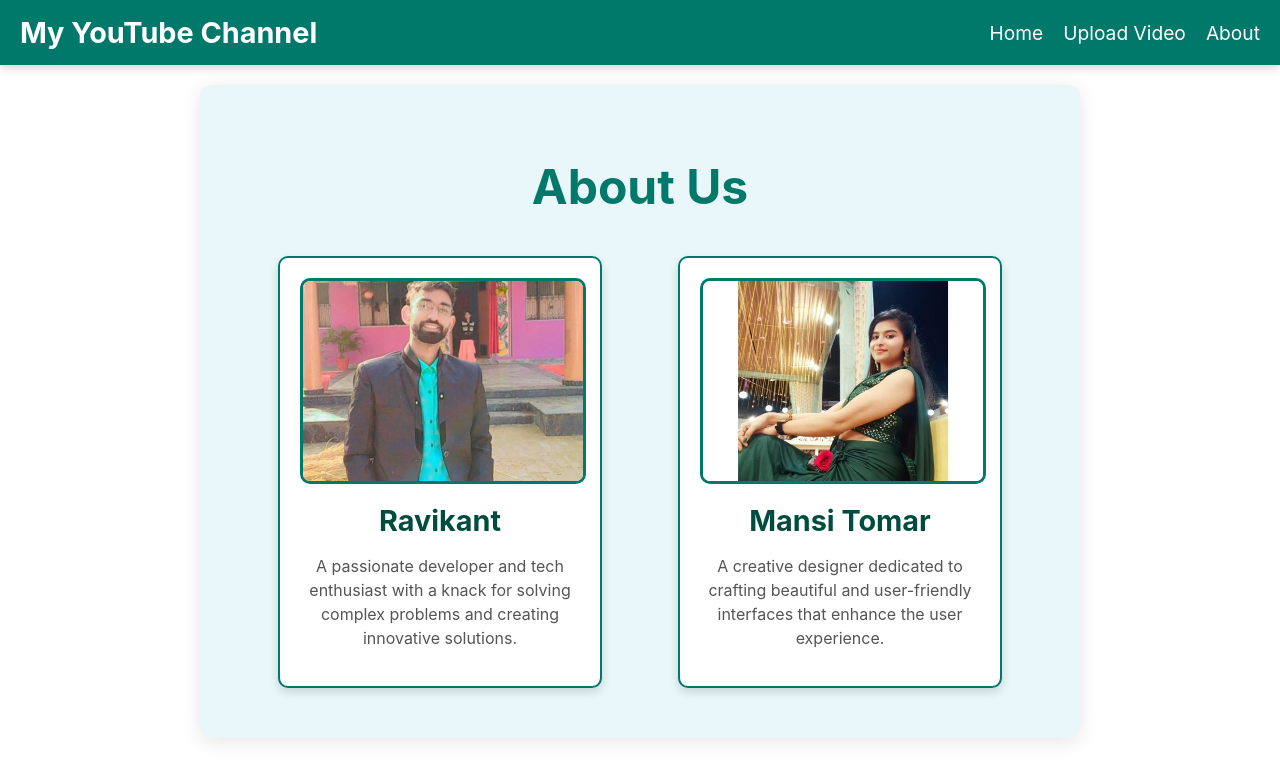
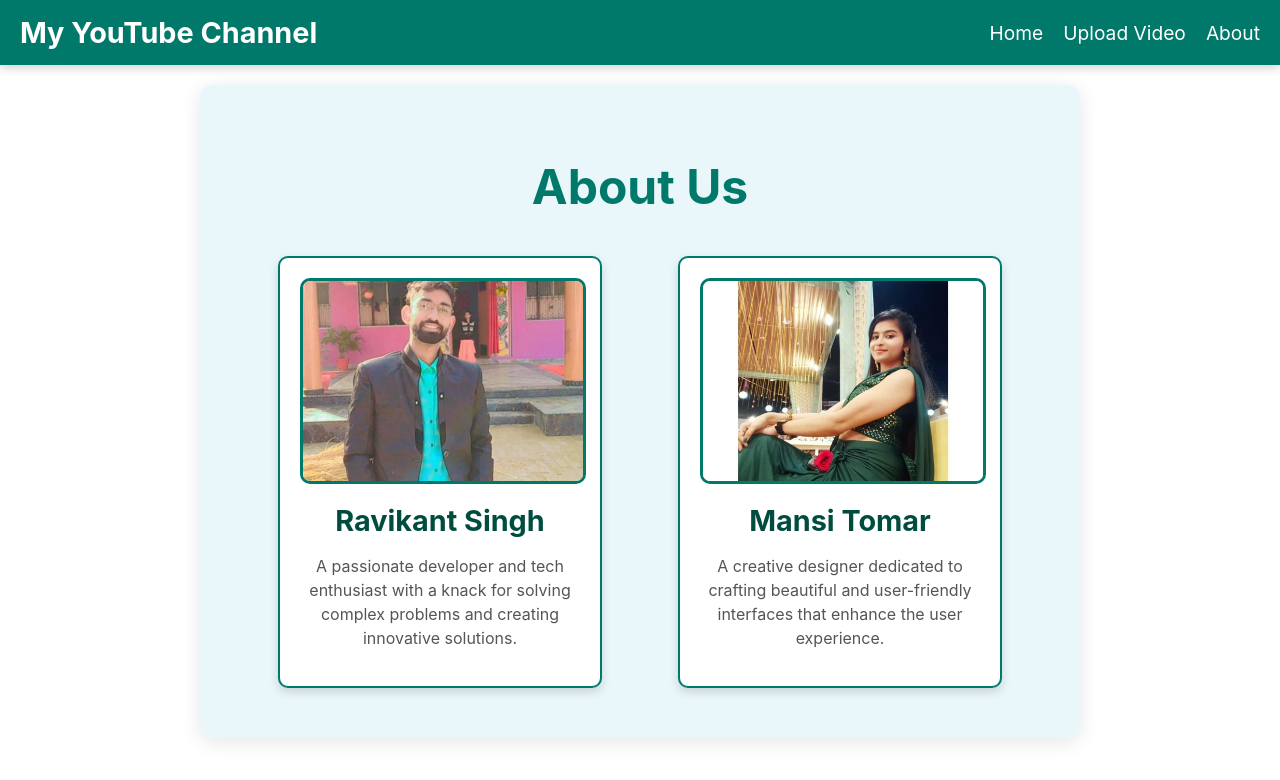
Before and after one commit to raavikant27/testtt, a React (Create React App) app: page /about in a window 1280 px wide. Shown: the top 780 px of the page. Built offline with nearby package versions, Linux system fonts and the light colour scheme.

Commit message:
Update About.js

```diff
--- a/src/pages/About.js
+++ b/src/pages/About.js
@@ -10,7 +10,7 @@ const About = () => {
       <div style={styles.profileContainer}>
         <div style={styles.profileCard}>
           <img src={ravikantImage} alt="Ravikant" style={styles.image} />
-          <h2 style={styles.name}>Ravikant</h2>
+          <h2 style={styles.name}>Ravikant Singh</h2>
           <p style={styles.bio}>
             A passionate developer and tech enthusiast with a knack for solving complex problems and creating innovative solutions.
           </p>
```
